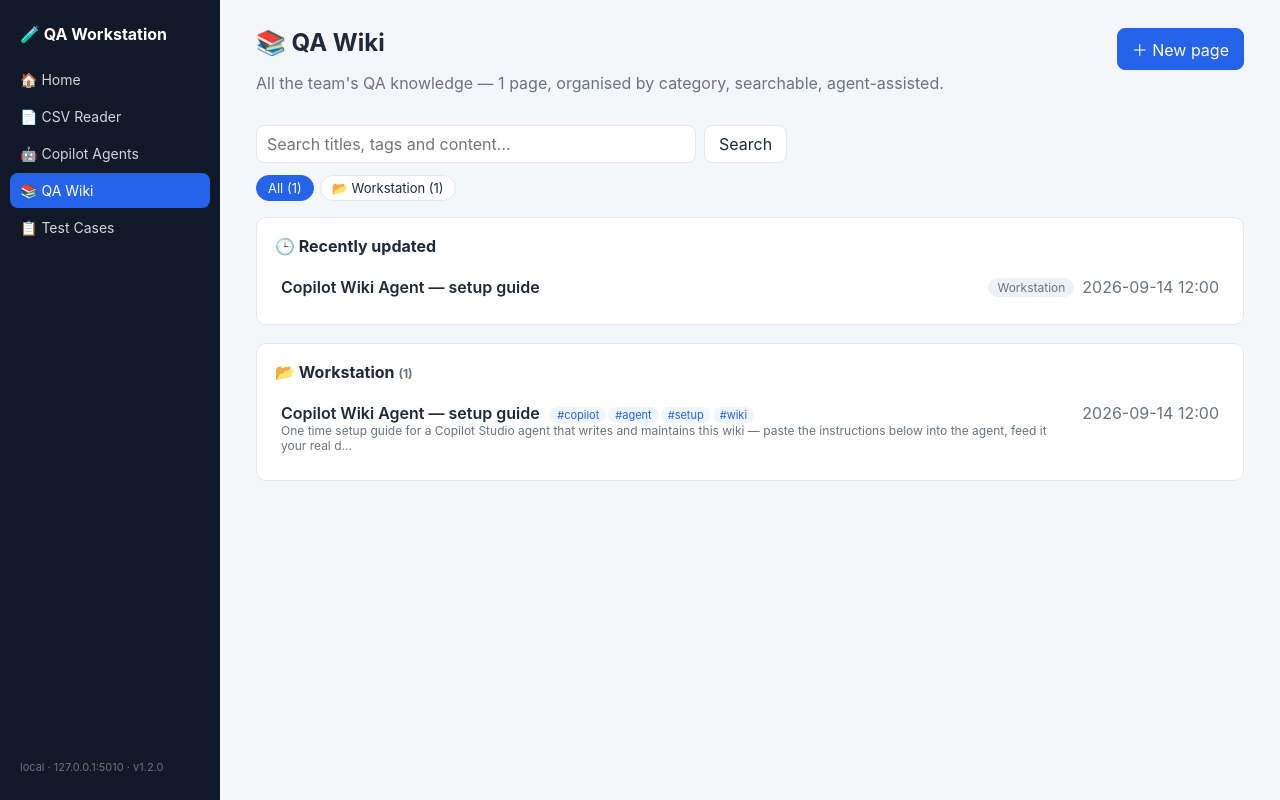
After one commit to Timothy1178/python-workstations-, a Flask app: page /wiki/ in a window 1280 px wide. The commit adds this page. Run offline with Flask 3, Linux system fonts and the light colour scheme.

Commit message:
Add QA Wiki module with agent-assisted editor (v1.2.0)
New wiki for the team's QA knowledge:
- Markdown pages with category, tags, created/updated metadata, stored
  as JSON under data/wiki/
- Organised index: search across titles/tags/content, category filter
  chips with counts, recently-updated list, grouped page lists with
  snippets, empty/no-match states
- Editor with datalist categories, live side-by-side Markdown preview,
  and the shared agent chat box: paste a real document and the selected
  agent drafts title/category/tags/content into the form (highlighted,
  nothing saved until Save); quick actions to organise the draft or
  list missing information
- docs/copilot-wiki-agent-setup.md: role prompt for a Copilot Studio
  "QA Wiki Librarian" that creates wiki documentation from real
  documents and studies new ones (knowledge sources) to stay current —
  also seeded as the wiki's first page
- extract_json moves to agents/service.py, shared by both assistants
- Markdown dependency added; version 1.2.0 per the +0.1 main-update rule

Co-Authored-By: Claude Fable 5 <noreply@anthropic.com>
Claude-Session: https://claude.ai/code/session_01WpQDpkcpNLgD5fBH4oSLsd

````diff
--- a/qa-workstation/modules/agents/service.py
+++ b/qa-workstation/modules/agents/service.py
@@ -12,6 +12,7 @@ Providers:
 - any registered Copilot agent id — routed live to Copilot Studio over
   the M365 Agents SDK or Direct Line, whichever the agent is set up for.
 """
+import json
 import os
 import shutil
 import subprocess
@@ -68,6 +69,22 @@ def complete(provider_id, prompt):
     return "\n\n".join(replies) if replies else ""
 
 
+def extract_json(text):
+    """Parse a model's JSON reply, tolerating code fences or stray prose."""
+    for candidate in (text, text.strip("`").lstrip("json")):
+        try:
+            return json.loads(candidate)
+        except (json.JSONDecodeError, TypeError):
+            pass
+    start, end = text.find("{"), text.rfind("}")
+    if start != -1 and end > start:
+        try:
+            return json.loads(text[start:end + 1])
+        except json.JSONDecodeError:
+            return None
+    return None
+
+
 # ---------- Claude CLI backend ----------
 
 def _clean_env():
--- /dev/null
+++ b/qa-workstation/modules/wiki/store.py
@@ -0,0 +1,107 @@
+"""Storage for the QA wiki.
+
+Pages live in data/wiki/<id>.json as
+{id, title, category, tags, content, created, updated} — content is
+Markdown. Category and tags drive the index grouping and search.
+"""
+import json
+import re
+import time
+import uuid
+from pathlib import Path
+
+WIKI_DIR = Path(__file__).resolve().parents[2] / "data" / "wiki"
+
+
+def _path(page_id):
+    return WIKI_DIR / f"{page_id}.json"
+
+
+def _write(page):
+    WIKI_DIR.mkdir(parents=True, exist_ok=True)
+    _path(page["id"]).write_text(
+        json.dumps(page, indent=2, ensure_ascii=False), encoding="utf-8")
+
+
+def list_pages():
+    if not WIKI_DIR.exists():
+        return []
+    pages = [json.loads(p.read_text(encoding="utf-8"))
+             for p in WIKI_DIR.glob("*.json")]
+    pages.sort(key=lambda p: p.get("updated", ""), reverse=True)
+    return pages
+
+
+def get_page(page_id):
+    p = _path(page_id)
+    if not p.exists():
+        return None
+    return json.loads(p.read_text(encoding="utf-8"))
+
+
+def create_page(title, category="", tags=None, content=""):
+    now = time.strftime("%Y-%m-%d %H:%M")
+    page = {
+        "id": f"{time.strftime('%Y%m%d%H%M%S')}-{uuid.uuid4().hex[:6]}",
+        "title": title,
+        "category": category.strip() or "General",
+        "tags": tags or [],
+        "content": content,
+        "created": now,
+        "updated": now,
+    }
+    _write(page)
+    return page
+
+
+def update_page(page_id, title, category, tags, content):
+    page = get_page(page_id)
+    if page is None:
+        return None
+    page.update({
+        "title": title,
+        "category": category.strip() or "General",
+        "tags": tags,
+        "content": content,
+        "updated": time.strftime("%Y-%m-%d %H:%M"),
+    })
+    _write(page)
+    return page
+
+
+def delete_page(page_id):
+    p = _path(page_id)
+    if p.exists():
+        p.unlink()
+
+
+def parse_tags(raw):
+    return [t.strip().lower() for t in re.split(r"[,;]", raw or "") if t.strip()]
+
+
+def categories(pages):
+    counts = {}
+    for p in pages:
+        counts[p["category"]] = counts.get(p["category"], 0) + 1
+    return sorted(counts.items(), key=lambda kv: kv[0].lower())
+
+
+def snippet(content, limit=150):
+    """First words of the page with the Markdown noise stripped."""
+    text = re.sub(r"```.*?```", " ", content or "", flags=re.S)
+    text = re.sub(r"[#>*_`\[\]|-]+", " ", text)
+    text = re.sub(r"\s+", " ", text).strip()
+    return text[:limit] + ("…" if len(text) > limit else "")
+
+
+def search(pages, q):
+    q = (q or "").strip().lower()
+    if not q:
+        return pages
+    hits = []
+    for p in pages:
+        hay = " ".join([p["title"], p["category"], " ".join(p["tags"]),
+                        p["content"]]).lower()
+        if all(w in hay for w in q.split()):
+            hits.append(p)
+    return hits
--- a/qa-workstation/requirements.txt
+++ b/qa-workstation/requirements.txt
@@ -4,3 +4,4 @@ Pillow>=10.0
 microsoft-agents-copilotstudio-client>=1.0
 msal>=1.28
 requests>=2.31
+Markdown>=3.5
--- a/qa-workstation/static/style.css
+++ b/qa-workstation/static/style.css
@@ -364,6 +364,66 @@ tr.agent-touched td { background: #fefce8; transition: background 1s; }
 .mode-opt { padding: 3px 8px; }
 .mode-opt.picked-mode { background: var(--accent); border-color: var(--accent); }
 #settings-table select { width: auto; padding: 4px 6px; }
+/* ---------- QA Wiki ---------- */
+.wiki-search { display: flex; gap: 8px; margin-bottom: 12px; }
+.wiki-search input { max-width: 440px; }
+.chip-row { display: flex; gap: 6px; flex-wrap: wrap; margin-bottom: 16px; }
+.chip {
+  padding: 4px 11px;
+  border: 1px solid var(--line);
+  border-radius: 999px;
+  background: var(--panel);
+  font-size: 13px;
+  color: var(--ink);
+  text-decoration: none;
+}
+.chip:hover { border-color: var(--accent); }
+.chip-on { background: var(--accent); border-color: var(--accent); color: #fff; }
+.wiki-list { display: flex; flex-direction: column; }
+.wiki-row {
+  display: flex;
+  justify-content: space-between;
+  align-items: flex-start;
+  gap: 12px;
+  padding: 9px 6px;
+  border-bottom: 1px solid var(--line);
+  text-decoration: none;
+  color: var(--ink);
+  border-radius: 6px;
+}
+.wiki-row:last-child { border-bottom: none; }
+.wiki-row:hover { background: #f0f5ff; }
+.wiki-row-title { font-weight: 600; margin-right: 6px; }
+.wiki-row-meta { display: flex; gap: 8px; align-items: center; white-space: nowrap; }
+.tag {
+  display: inline-block;
+  font-size: 11px;
+  color: var(--accent);
+  background: #eff6ff;
+  border-radius: 999px;
+  padding: 1px 7px;
+  margin-right: 2px;
+}
+.wiki-content { line-height: 1.65; }
+.wiki-content h1 { font-size: 24px; margin: 8px 0 12px; }
+.wiki-content h2 { font-size: 19px; margin: 20px 0 8px; padding-bottom: 4px; border-bottom: 1px solid var(--line); }
+.wiki-content h3 { font-size: 16px; margin: 16px 0 6px; }
+.wiki-content code { background: #f3f4f6; border-radius: 4px; padding: 1px 5px; font-size: 13px; }
+.wiki-content pre { background: #1f2937; color: #f9fafb; padding: 12px 14px; border-radius: 8px; overflow-x: auto; }
+.wiki-content pre code { background: none; color: inherit; padding: 0; }
+.wiki-content blockquote { border-left: 3px solid var(--accent); margin: 8px 0; padding: 2px 12px; color: var(--muted); background: #f8fafc; }
+.wiki-content table { border-collapse: collapse; margin: 10px 0; }
+.wiki-content th, .wiki-content td { border: 1px solid var(--line); padding: 6px 10px; text-align: left; }
+.wiki-content th { background: #f8fafc; }
+.wiki-content img { max-width: 100%; }
+.wiki-fallback { white-space: pre-wrap; font-family: inherit; }
+.editor-grid { display: grid; grid-template-columns: 1fr; gap: 16px; align-items: start; }
+.editor-grid.two-col { grid-template-columns: 1fr 1fr; }
+@media (max-width: 1100px) { .editor-grid.two-col { grid-template-columns: 1fr; } }
+.wiki-md { font-family: ui-monospace, "SF Mono", Menlo, Consolas, monospace; font-size: 13px; line-height: 1.6; }
+.wiki-preview { max-height: 75vh; overflow-y: auto; }
+.agent-filled { outline: 2px solid #fde68a; background: #fffbeb; transition: background 1s; }
+
 .res-pass { background: var(--pass); }
 .res-fail { background: var(--fail); }
 .res-blocked { background: var(--blocked); }
--- /dev/null
+++ b/qa-workstation/templates/wiki/index.html
@@ -0,0 +1,74 @@
+{% extends "base.html" %}
+{% block title %}QA Wiki · QA Workstation{% endblock %}
+{% block content %}
+<div class="page-head">
+  <div>
+    <h1>📚 QA Wiki</h1>
+    <p class="muted">All the team's QA knowledge — {{ total }} page{{ "s" if total != 1 }}, organised by category, searchable, agent-assisted.</p>
+  </div>
+  <div class="row-actions">
+    <a class="btn primary" href="{{ url_for('wiki.new') }}">＋ New page</a>
+  </div>
+</div>
+
+<form method="get" action="{{ url_for('wiki.index') }}" class="wiki-search">
+  <input type="search" name="q" value="{{ q }}" placeholder="Search titles, tags and content…">
+  {% if cat %}<input type="hidden" name="category" value="{{ cat }}">{% endif %}
+  <button class="btn" type="submit">Search</button>
+  {% if q or cat %}<a class="btn" href="{{ url_for('wiki.index') }}">Clear</a>{% endif %}
+</form>
+
+{% if categories %}
+<div class="chip-row">
+  <a class="chip {{ 'chip-on' if not cat }}" href="{{ url_for('wiki.index', q=q or None) }}">All ({{ total }})</a>
+  {% for name, count in categories %}
+  <a class="chip {{ 'chip-on' if cat == name }}"
+     href="{{ url_for('wiki.index', category=name, q=q or None) }}">📂 {{ name }} ({{ count }})</a>
+  {% endfor %}
+</div>
+{% endif %}
+
+{% if recent %}
+<section class="card">
+  <h2>🕒 Recently updated</h2>
+  <div class="wiki-list">
+    {% for p in recent %}
+    <a class="wiki-row" href="{{ url_for('wiki.view', page_id=p.id) }}">
+      <span class="wiki-row-title">{{ p.title }}</span>
+      <span class="wiki-row-meta">
+        <span class="pill">{{ p.category }}</span>
+        <span class="muted">{{ p.updated }}</span>
+      </span>
+    </a>
+    {% endfor %}
+  </div>
+</section>
+{% endif %}
+
+{% if grouped %}
+  {% for name, plist in grouped %}
+  <section class="card">
+    <h2>📂 {{ name }} <span class="muted small-text">({{ plist|length }})</span></h2>
+    <div class="wiki-list">
+      {% for p in plist %}
+      <a class="wiki-row" href="{{ url_for('wiki.view', page_id=p.id) }}">
+        <span>
+          <span class="wiki-row-title">{{ p.title }}</span>
+          {% for t in p.tags %}<span class="tag">#{{ t }}</span>{% endfor %}
+          <div class="muted small-text">{{ snippet(p.content) }}</div>
+        </span>
+        <span class="wiki-row-meta"><span class="muted">{{ p.updated }}</span></span>
+      </a>
+      {% endfor %}
+    </div>
+  </section>
+  {% endfor %}
+{% elif q or cat %}
+<section class="card"><p class="muted">No pages match{% if q %} “{{ q }}”{% endif %}{% if cat %} in {{ cat }}{% endif %}. <a href="{{ url_for('wiki.index') }}">Clear filters</a> or <a href="{{ url_for('wiki.new') }}">create the page</a>.</p></section>
+{% else %}
+<section class="card">
+  <h2>Start your knowledge base</h2>
+  <p class="muted">No pages yet. Create the first one — or open <strong>＋ New page</strong>, paste a real document into the 🤖 chat box, and let an agent draft it for you.</p>
+</section>
+{% endif %}
+{% endblock %}
--- a/qa-workstation/version.py
+++ b/qa-workstation/version.py
@@ -3,4 +3,4 @@
 Bump rule: every main update adds 0.1 (1.1.0 -> 1.2.0); every bug fix
 adds 0.0.1 (1.1.0 -> 1.1.1). Update CHANGELOG.md in the same commit.
 """
-__version__ = "1.1.0"
+__version__ = "1.2.0"
````
Also changed, not shown: qa-workstation/data/wiki/seed-wiki-agent-setup.json (added, +14 -0 lines), qa-workstation/docs/copilot-wiki-agent-setup.md (added, +71 -0 lines), qa-workstation/modules/testcases/assist.py (+1 -14 lines), qa-workstation/modules/wiki/__init__.py (added, +180 -0 lines), qa-workstation/templates/wiki/edit.html (added, +109 -0 lines), qa-workstation/templates/wiki/view.html (added, +24 -0 lines), qa-workstation/CHANGELOG.md, qa-workstation/README.md.
